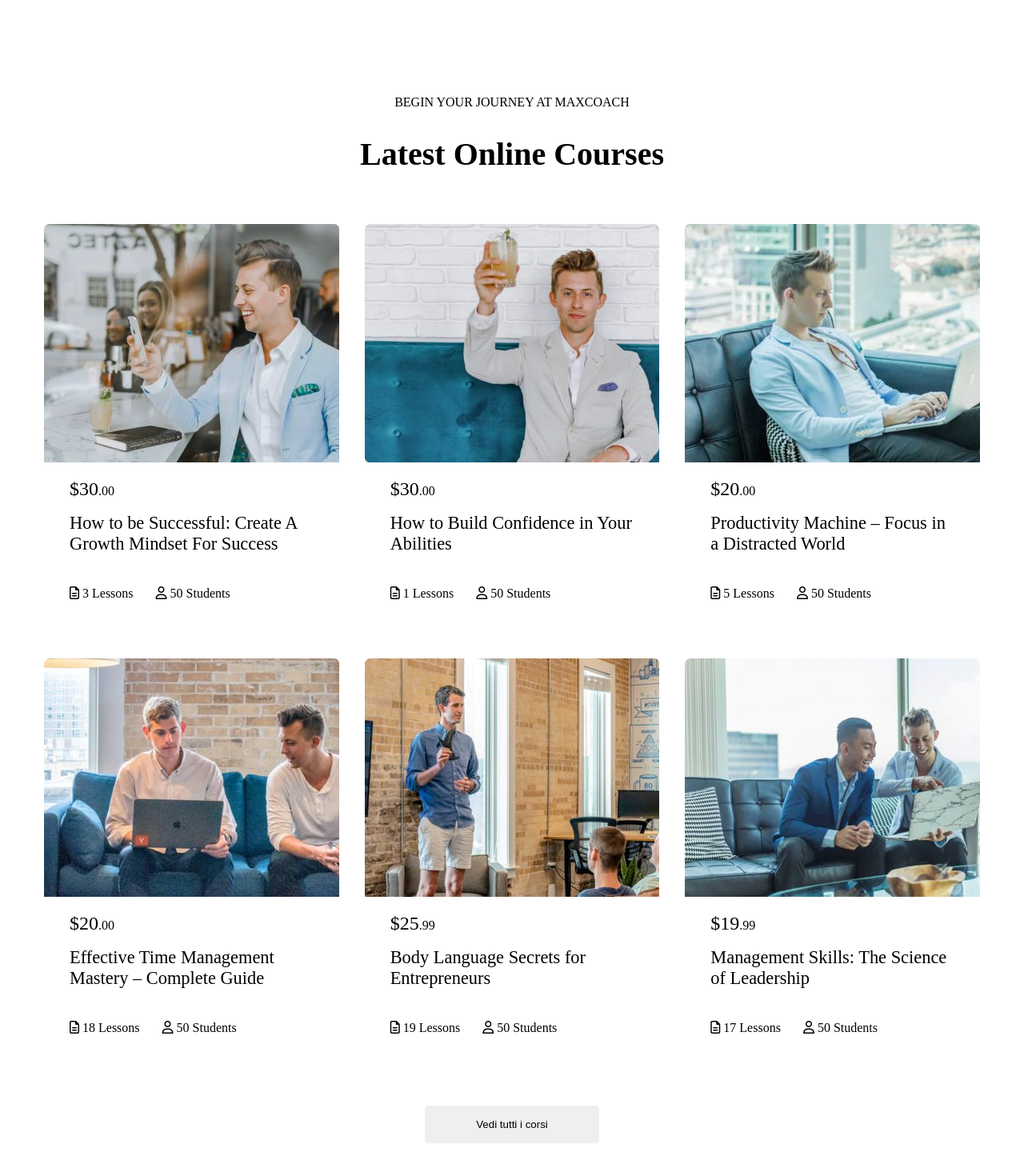
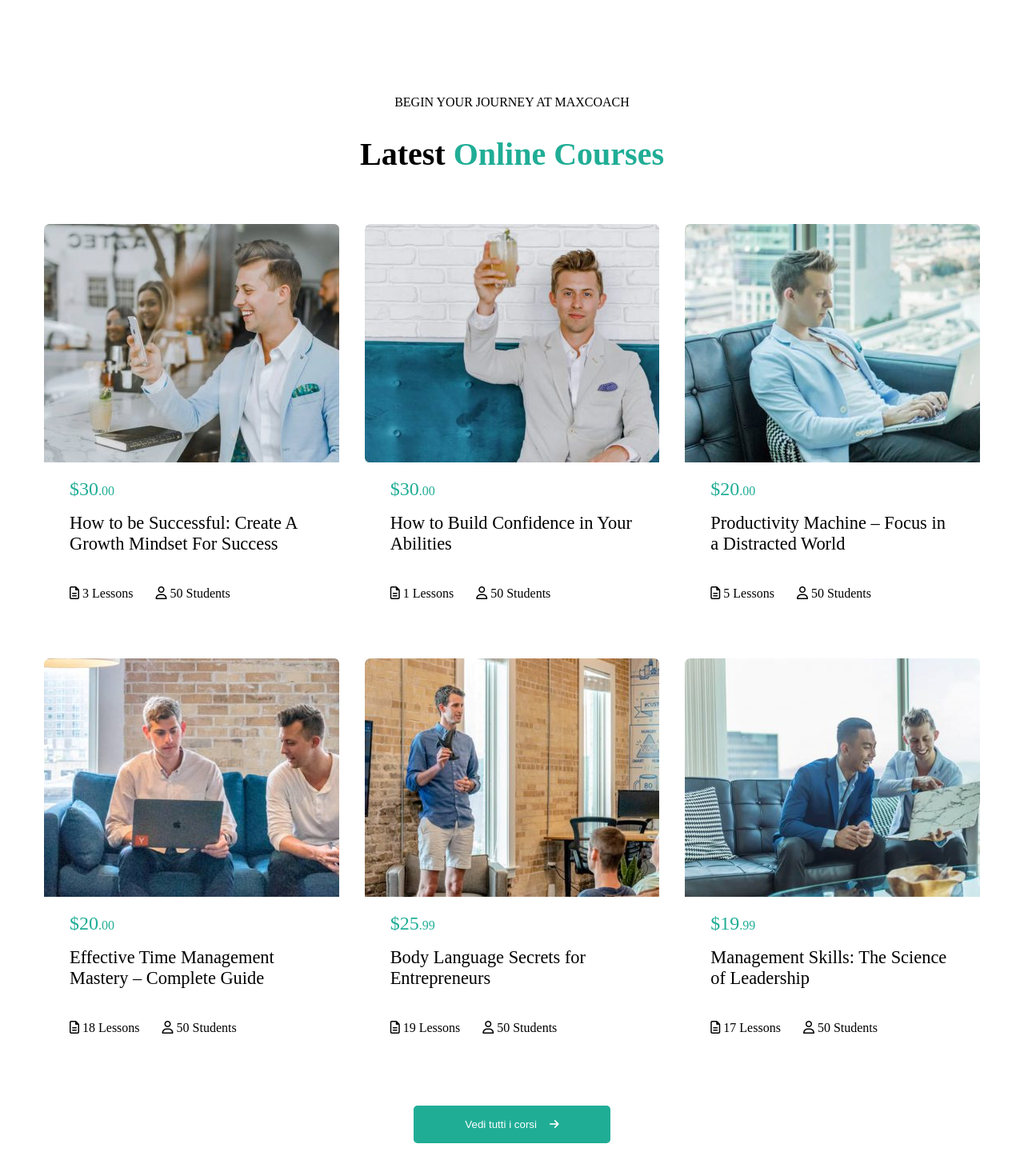
Before and after one commit to Marco-Vigilio/proj-html-vuejs, a Vue app: page / in a window 1280 px wide. Shown: the part 1820-3290 px from the top of the page at 80% size. Built offline with nearby package versions, Linux system fonts and the light colour scheme.

Commit message:
aggiungo colore a Courses e Card

```diff
--- a/src/components/main/Card.vue
+++ b/src/components/main/Card.vue
@@ -5,8 +5,8 @@
         </div>
         <div class="contain">
             <div class="main">
-                <span>&dollar;{{ priceNumber }}</span>
-                <span>.{{ priceNumberDecimal }}</span>
+                <span class="green">&dollar;{{ priceNumber }}</span>
+                <span class="green">.{{ priceNumberDecimal }}</span>
                 <p>{{ name }}</p>
             </div>
             <div class="footer">
@@ -56,6 +56,12 @@ export default {
 }
 </script>
 <style lang="scss" scoped>
+@use '../../style/partilas/variables' as*;
+
+span.green {
+    color: $green;
+}
+
 .card {
     width: (calc((100% - 4rem) / 3));
     border-radius: .4rem;
--- a/src/components/main/Courses.vue
+++ b/src/components/main/Courses.vue
@@ -2,14 +2,14 @@
     <section>
         <div class="title">
             <span>BEGIN YOUR JOURNEY AT MAXCOACH</span>
-            <h2>Latest Online Courses</h2>
+            <h2>Latest <span class="green">Online Courses</span></h2>
         </div>
         <div class="cards">
             <Card v-for="course in arrayCourses" :name=course.name :image=course.image :numLesson=course.numberLesson
                 :numStudents=course.students :priceNumber=course.price[0] :priceNumberDecimal=course.price[1] />
         </div>
         <div class="button">
-            <button class="button">Vedi tutti i corsi</button>
+            <button class="button">Vedi tutti i corsi<span><i class="fa-solid fa-arrow-right"></i></span></button>
         </div>
     </section>
 </template>
@@ -71,6 +71,12 @@ export default {
 }
 </script>
 <style lang="scss" scoped>
+@use '../../style/partilas/variables' as*;
+
+span.green {
+    color: $green;
+}
+
 section {
     padding: 6rem 0 3rem;
 
@@ -97,6 +103,16 @@ section {
         margin-top: 1rem;
         padding: 1rem 4rem;
         border-radius: .3rem;
+
+        button {
+            background-color: $green;
+            color: white;
+
+            span {
+                margin-left: 1rem;
+            }
+        }
+
     }
 }
 </style>
--- a/src/style/partilas/_maxins.scss
+++ b/src/style/partilas/_maxins.scss
@@ -0,0 +1,6 @@
+@use './variables' as *;
+
+@mixin green {
+    color: $green;
+
+}
```
